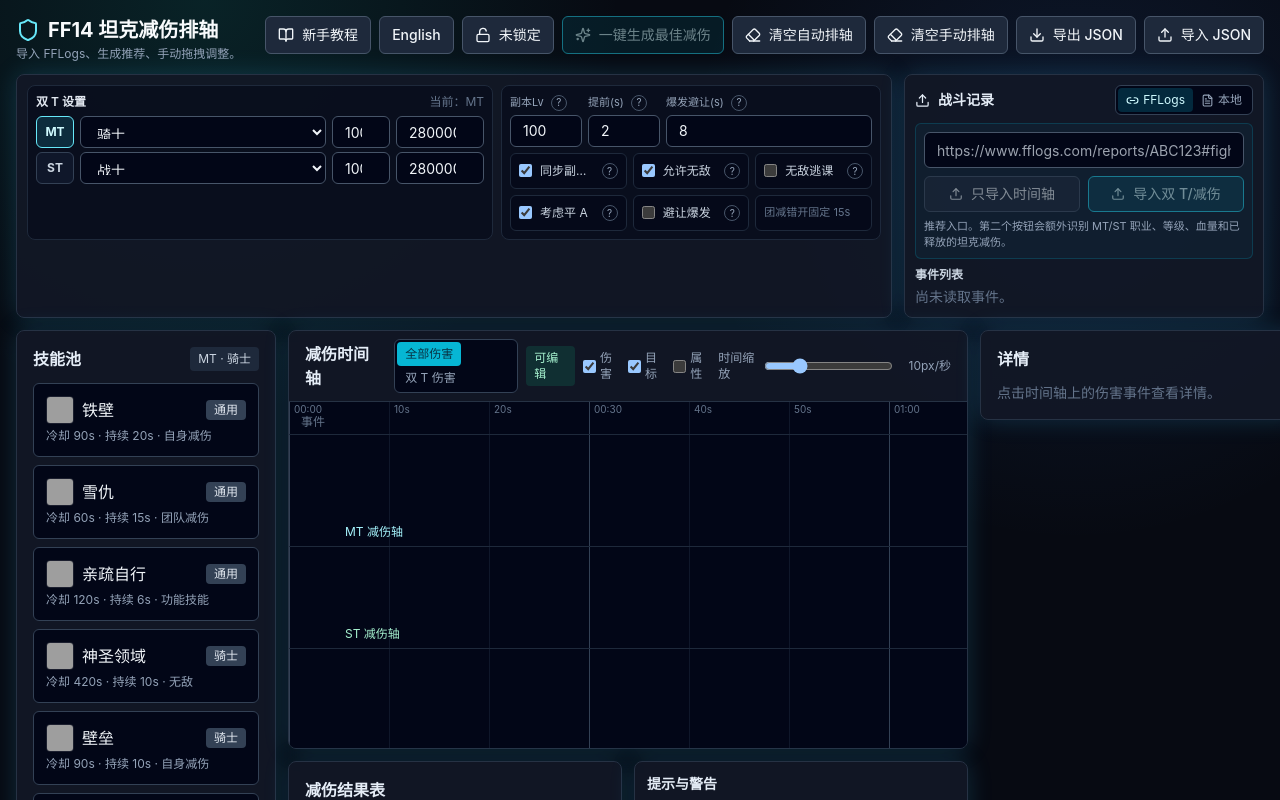
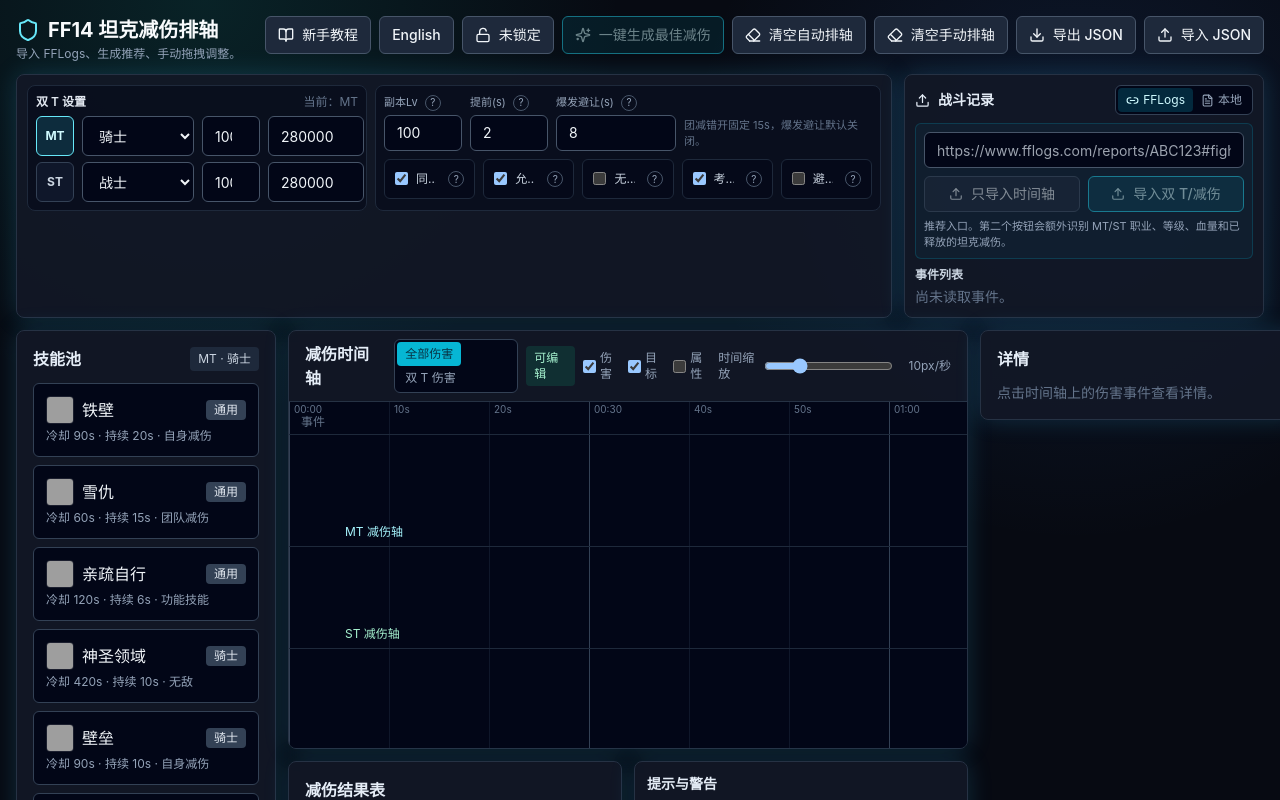
Before and after one commit to HetonDH/ff14-tank-mitigation-planner, a React (Vite) app: page / in a window 1280 px wide. Shown: the top 800 px of the page. Built offline with nearby package versions, Linux system fonts and the light colour scheme; grey boxes are pictures that could not be loaded.

Commit message:
Adjust tank setup spacing

```diff
--- a/src/components/SettingsPanel.tsx
+++ b/src/components/SettingsPanel.tsx
@@ -32,7 +32,7 @@
 
 function ToggleRow({ checked, onChange, label, help }: { checked: boolean; onChange: (checked: boolean) => void; label: string; help: string }) {
   return (
-    <label className="flex min-h-9 items-center gap-2 rounded-md border border-slate-800 bg-slate-950/60 px-2 py-1.5 text-xs text-slate-300">
+    <label className="flex min-h-10 items-center gap-2 rounded-md border border-slate-800 bg-slate-950/60 px-2.5 py-2 text-xs text-slate-300">
       <input type="checkbox" checked={checked} onChange={(event) => onChange(event.target.checked)} />
       <span className="min-w-0 flex-1 truncate">{label}</span>
       <HelpTip text={help} />
@@ -46,7 +46,7 @@
   const jobLabel = zh ? jobNames : jobNamesEn;
   return (
     <section className="tool-panel p-2.5">
-      <div className="grid grid-cols-[minmax(430px,1fr)_minmax(380px,0.8fr)] gap-2">
+      <div className="grid grid-cols-[340px_minmax(430px,1fr)] gap-2">
         <div className="rounded-lg border border-slate-800 bg-slate-950/50 p-2">
           <div className="mb-1.5 flex items-center justify-between text-xs">
             <span className="font-semibold text-slate-200">{zh ? "双 T 设置" : "Tank setup"}</span>
@@ -56,46 +56,46 @@
             const isMt = role === "MT";
             const job = isMt ? props.mtJob : props.stJob;
             return (
-              <div key={role} className="mb-1 last:mb-0 grid grid-cols-[38px_minmax(106px,1fr)_58px_88px] items-center gap-1.5">
+              <div key={role} className="mb-1.5 last:mb-0 grid grid-cols-[38px_112px_58px_96px] items-center gap-2">
                 <button
                   type="button"
                   onClick={() => props.onRoleChange(role)}
-                  className={`h-8 rounded-md border text-xs font-bold ${props.playerRole === role ? "border-cyan-300 bg-cyan-400/15 text-cyan-100" : "border-slate-700 bg-slate-900 text-slate-300"}`}
+                  className={`h-10 rounded-md border text-xs font-bold ${props.playerRole === role ? "border-cyan-300 bg-cyan-400/15 text-cyan-100" : "border-slate-700 bg-slate-900 text-slate-300"}`}
                 >
                   {role}
                 </button>
-                <select className="field h-8 w-full px-2 py-1 text-xs" value={job} onChange={(event) => isMt ? props.onMtJobChange(event.target.value as TankJob) : props.onStJobChange(event.target.value as TankJob)}>
+                <select className="field h-10 w-full px-2.5 py-2 text-xs" value={job} onChange={(event) => isMt ? props.onMtJobChange(event.target.value as TankJob) : props.onStJobChange(event.target.value as TankJob)}>
                   {jobs.map((item) => <option key={item} value={item}>{jobLabel[item]}</option>)}
                 </select>
-                <input className="field h-8 w-full px-2 py-1 text-xs" title={zh ? "等级" : "Level"} type="number" min={1} max={100} value={isMt ? props.mtLevel : props.stLevel} disabled={!isMt && props.syncLevels} onChange={(event) => isMt ? props.onMtLevelChange(Number(event.target.value)) : props.onStLevelChange(Number(event.target.value))} />
-                <input className="field h-8 w-full px-2 py-1 text-xs" title={zh ? "血量" : "HP"} type="number" min={1} value={isMt ? props.mtHp : props.stHp} onChange={(event) => isMt ? props.onMtHpChange(Number(event.target.value)) : props.onStHpChange(Number(event.target.value))} />
+                <input className="field h-10 w-full px-2.5 py-2 text-xs" title={zh ? "等级" : "Level"} type="number" min={1} max={100} value={isMt ? props.mtLevel : props.stLevel} disabled={!isMt && props.syncLevels} onChange={(event) => isMt ? props.onMtLevelChange(Number(event.target.value)) : props.onStLevelChange(Number(event.target.value))} />
+                <input className="field h-10 w-full px-2.5 py-2 text-xs" title={zh ? "血量" : "HP"} type="number" min={1} value={isMt ? props.mtHp : props.stHp} onChange={(event) => isMt ? props.onMtHpChange(Number(event.target.value)) : props.onStHpChange(Number(event.target.value))} />
               </div>
             );
           })}
         </div>
 
         <div className="rounded-lg border border-slate-800 bg-slate-950/50 p-2">
-          <div className="grid grid-cols-[72px_72px_minmax(0,1fr)] gap-1.5">
+          <div className="grid grid-cols-[78px_78px_120px_minmax(0,1fr)] gap-2">
             <label className="text-[11px] text-slate-400">
               {zh ? "副本Lv" : "Duty"} <HelpTip text={zh ? "没有导入双 T 信息时，用这个等级过滤技能。" : "Filters skills when tank info was not imported."} />
-              <input className="field mt-1 h-8 w-full px-2 py-1 text-xs" type="number" min={1} max={100} value={settings.dutyLevel} onChange={(event) => props.onSettingsChange({ ...settings, dutyLevel: Number(event.target.value) })} />
+              <input className="field mt-1 h-9 w-full px-2.5 py-1.5 text-xs" type="number" min={1} max={100} value={settings.dutyLevel} onChange={(event) => props.onSettingsChange({ ...settings, dutyLevel: Number(event.target.value) })} />
             </label>
             <label className="text-[11px] text-slate-400">
               {zh ? "提前(s)" : "Lead(s)"} <HelpTip text={zh ? "减伤比伤害判定点提前的秒数，给延迟和服务器结算留缓冲。" : "Seconds before the damage snapshot used as a latency/server buffer."} />
-              <input className="field mt-1 h-8 w-full px-2 py-1 text-xs" type="number" min={0} max={5} step={0.5} value={settings.mitigationSafetyBuffer} onChange={(event) => props.onSettingsChange({ ...settings, mitigationSafetyBuffer: Number(event.target.value) })} />
+              <input className="field mt-1 h-9 w-full px-2.5 py-1.5 text-xs" type="number" min={0} max={5} step={0.5} value={settings.mitigationSafetyBuffer} onChange={(event) => props.onSettingsChange({ ...settings, mitigationSafetyBuffer: Number(event.target.value) })} />
             </label>
             <label className="text-[11px] text-slate-400">
               {zh ? "爆发避让(s)" : "Burst radius(s)"} <HelpTip text={zh ? "开启避让爆发后，尽量避开 60/120 秒爆发点前后这个范围；必要时仍会安排。" : "When enabled, avoids this radius around 60/120s bursts when possible."} />
-              <input className="field mt-1 h-8 w-full px-2 py-1 text-xs" type="number" min={0} value={settings.burstWindowRadius} onChange={(event) => props.onSettingsChange({ ...settings, burstWindowRadius: Number(event.target.value) })} />
+              <input className="field mt-1 h-9 w-full px-2.5 py-1.5 text-xs" type="number" min={0} value={settings.burstWindowRadius} onChange={(event) => props.onSettingsChange({ ...settings, burstWindowRadius: Number(event.target.value) })} />
             </label>
+            <div className="flex items-end pb-0.5 text-[11px] leading-4 text-slate-500">{zh ? "团减错开固定 15s，爆发避让默认关闭。" : "Party mit gap is fixed at 15s. Burst avoidance is off by default."}</div>
           </div>
-          <div className="mt-1.5 grid grid-cols-3 gap-1.5">
+          <div className="mt-2 grid grid-cols-5 gap-2">
             <ToggleRow checked={props.syncLevels} onChange={props.onSyncLevelsChange} label={zh ? "同步副本Lv" : "Sync duty"} help={zh ? "只在没有从 FFLogs 识别到等级时使用；不是强制双 T 永远同级。" : "Used when FFLogs did not provide levels; not a permanent forced sync."} />
             <ToggleRow checked={settings.allowInvuln} onChange={(checked) => props.onSettingsChange({ ...settings, allowInvuln: checked })} label={zh ? "允许无敌" : "Invuln"} help={zh ? "允许算法使用无敌处理高危死刑。" : "Allow invulnerability for high-risk tankbusters."} />
             <ToggleRow checked={settings.preferInvulnCheese} onChange={(checked) => props.onSettingsChange({ ...settings, preferInvulnCheese: checked })} label={zh ? "无敌逃课" : "Cheese"} help={zh ? "更积极地用无敌处理可单吃/可逃课机制。" : "Use invulnerability more aggressively for cheeseable mechanics."} />
             <ToggleRow checked={settings.includeAutoAttacks} onChange={(checked) => props.onSettingsChange({ ...settings, includeAutoAttacks: checked })} label={zh ? "考虑平 A" : "Autos"} help={zh ? "把平 A 压力窗口纳入短 CD 规划。" : "Include auto pressure windows in short cooldown planning."} />
             <ToggleRow checked={settings.avoidBurstWindows} onChange={(checked) => props.onSettingsChange({ ...settings, avoidBurstWindows: checked })} label={zh ? "避让爆发" : "Avoid burst"} help={zh ? "默认关闭；开启后尽量避开 60/120 秒爆发附近。" : "Off by default; tries to avoid 60/120s burst windows."} />
-            <div className="flex items-center rounded-md border border-slate-800 bg-slate-950/60 px-2 text-[11px] text-slate-500">{zh ? "团减错开固定 15s" : "Party mit gap fixed 15s"}</div>
           </div>
         </div>
       </div>
```
